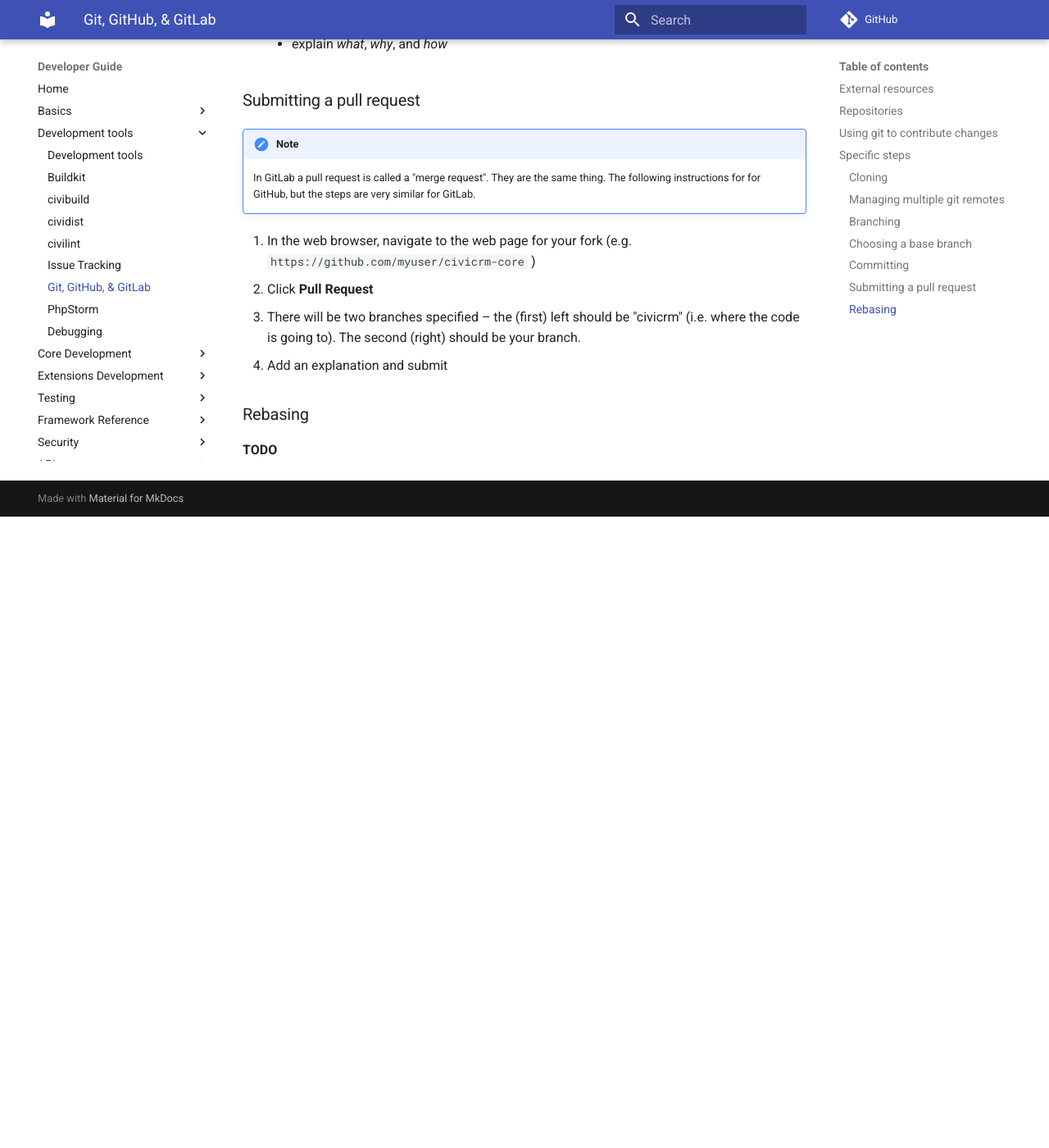
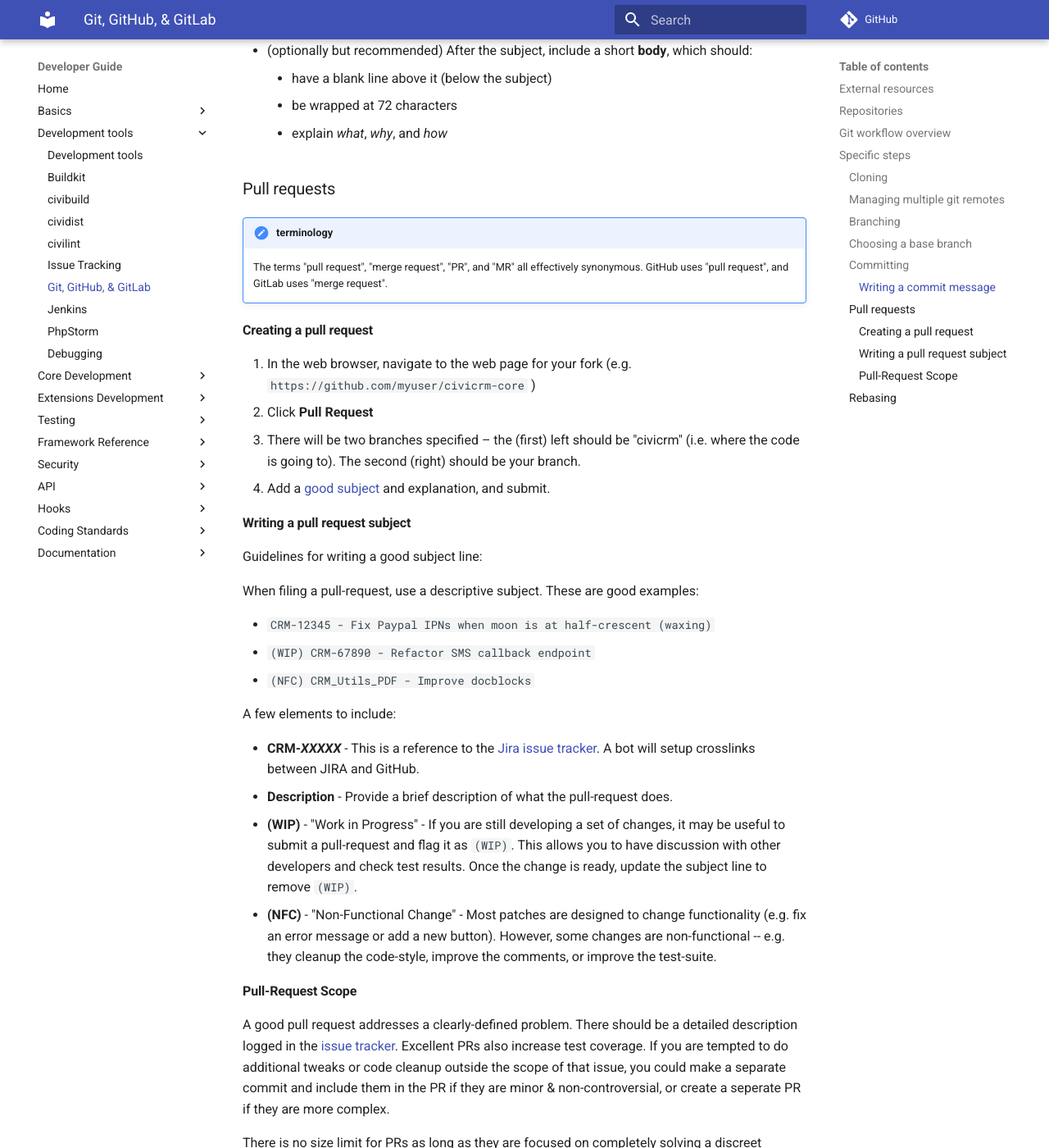
Before and after one commit to civicrm/civicrm-dev-docs, an MkDocs documentation site: the page built from docs/tools/git.md, in a window 1280 px wide and 1400 px high, scrolled down 3824 px. Shown: the whole window at 82% size. Built offline with MkDocs 1.6.1 and Material for MkDocs 9.7.7, drawn with Linux system fonts in a browser that asks for light colours; comment, search, counter and statistics services are not loaded; old or Windows-style settings are respelled for this version of MkDocs; before the commit the page ends 4454 px from its top, so only the background shows below that; some of the changed text lies outside the part shown.

Commit message:
Pull content from core/CONTRIBUTING.md
https://github.com/civicrm/civicrm-core/blob/master/.github/CONTRIBUTING.md

```diff
--- a/docs/tools/git.md
+++ b/docs/tools/git.md
@@ -30,7 +30,7 @@
     * CiviCRM also has some repositories hosted on its own private installation of GitLab
 
 
-## Using git to contribute changes {:#contributing}
+## Git workflow overview {:#contributing}
 
 Whether you are contributing to civicrm-core or an ancillary project (using GitHub or GitLab) the process generally goes somewhat like this:
 
@@ -95,7 +95,11 @@
 
 ### Committing {:#committing}
 
-Guidelines for commit messages:
+As much as possible, separate your changes into distinct commits that each make sense on their own. Using smaller commits will make your changes easier for others to review.
+
+#### Writing a commit message {:#commit-messages}
+
+Follow these guidelines to write a good commit messages:
 
 * The first line should be a meaningful **subject**, which should:
     * be prefixed with a Jira issue number (if the commit is to CiviCRM core)
@@ -107,23 +111,53 @@
     * examples:
         * `CRM-20600 - Civi\Angular - Generate modules via AssetBuilder`
         * `CRM-19417 - distmaker - Change report to JSON`
-* (optionally) After the subject, include a short **body**, which should:
+* (optionally but recommended) After the subject, include a short **body**, which should:
     * have a blank line above it (below the subject)
     * be wrapped at 72 characters
     * explain *what*, *why*, and *how*
 
 
+### Pull requests {:#pr}
 
-### Submitting a pull request {:#pr}
+!!! note "terminology"
+    The terms "pull request", "merge request", "PR", and "MR" all effectively synonymous. GitHub uses "pull request", and GitLab uses "merge request".
 
-!!! note
-    In GitLab a pull request is called a "merge request". They are the same thing. The following instructions for for GitHub, but the steps are very similar for GitLab.
+#### Creating a pull request {:#pr-submit}
 
 1.  In the web browser, navigate to the web page for your fork (e.g. `https://github.com/myuser/civicrm-core` )
 1.  Click **Pull Request**
 1.  There will be two branches specified – the (first) left should be "civicrm" (i.e. where the code is going to). The second (right) should be your branch.
-1.  Add an explanation and submit
+1.  Add a [good subject](#pr-subject) and explanation, and submit.
 
+#### Writing a pull request subject {:#pr-subject}
+
+Guidelines for writing a good subject line:
+
+When filing a pull-request, use a descriptive subject. These are good examples:
+
+ * `CRM-12345 - Fix Paypal IPNs when moon is at half-crescent (waxing)`
+ * `(WIP) CRM-67890 - Refactor SMS callback endpoint`
+ * `(NFC) CRM_Utils_PDF - Improve docblocks`
+
+A few elements to include:
+
+ * **CRM-_XXXXX_** - This is a reference to the [Jira issue tracker](/tools/issue-tracking.md#jira). A bot will setup crosslinks between JIRA and GitHub.
+ * **Description** - Provide a brief description of what the pull-request does.
+ * **(WIP)** - "Work in Progress" - If you are still developing a set of
+   changes, it may be useful to submit a pull-request and flag it as
+   `(WIP)`. This allows you to have discussion with other developers and
+   check test results. Once the change is ready, update the subject line
+   to remove `(WIP)`.
+ * **(NFC)** - "Non-Functional Change" - Most patches are designed to
+   change functionality (e.g. fix an error message or add a new button).
+   However, some changes are non-functional -- e.g. they cleanup the
+   code-style, improve the comments, or improve the test-suite.
+
+#### Pull-Request Scope {:#pr-scope}
+
+A good pull request addresses a clearly-defined problem. There should be a detailed description logged in the [issue tracker](http://issues.civicrm.org/). Excellent PRs also increase test coverage. If you are tempted to do additional tweaks or code cleanup outside the scope of that issue, you could make a separate commit and include them in the PR if they are minor & non-controversial, or create a seperate PR if they are more complex.
+
+There is no size limit for PRs as long as they are focused on completely solving a discreet problem. As a practical matter, though, bigger PRs may take longer to review and merge. When possible, split "epic" issues into bite-sized chunks as long as each seperate PR is functionally complete and does not cause merge conflicts with your other PRs. In the latter case, add commits to an existing PR.
 
 ### Rebasing {:#rebasing}
 
--- a/mkdocs.yml
+++ b/mkdocs.yml
@@ -20,10 +20,12 @@
   - civilint: tools/civilint.md
   - Issue Tracking: tools/issue-tracking.md
   - Git, GitHub, &amp; GitLab: tools/git.md
+  - Jenkins: tools/jenkins.md
   - PhpStorm: tools/phpstorm.md
   - Debugging: tools/debugging.md
 - Core Development:
   - When to Edit Core: core/hacking.md
+  - Release process: core/release-process.md
   - Developing CiviCRM: core/develop.md
   - How to Contribute: core/contributing.md
   - Reviewing PR's: core/pr-review.md
```
Also changed, not shown: docs/core/release-process.md (added, +10 -0 lines), docs/tools/issue-tracking.md (+42 -13 lines), docs/tools/jenkins.md (added, +21 -0 lines).
